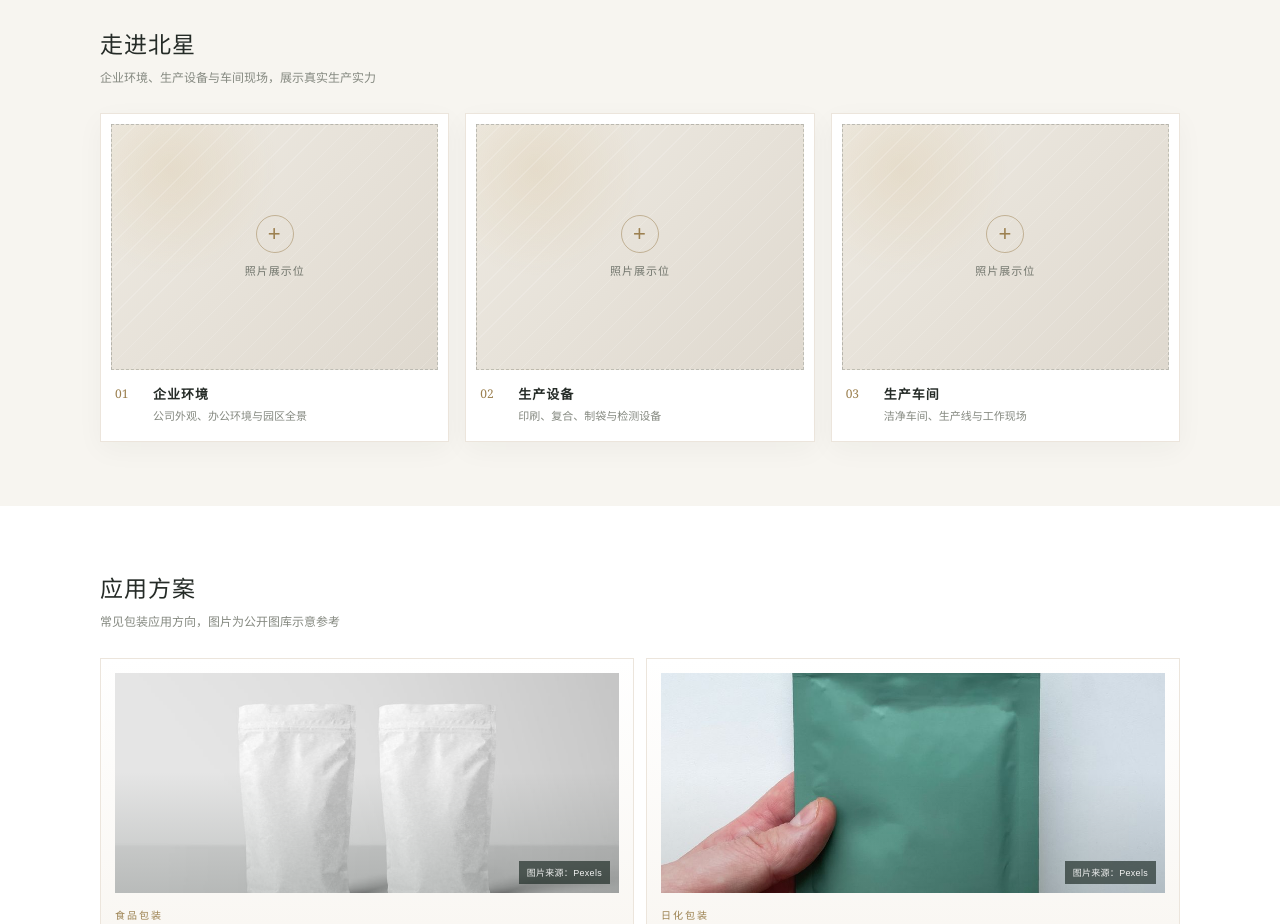
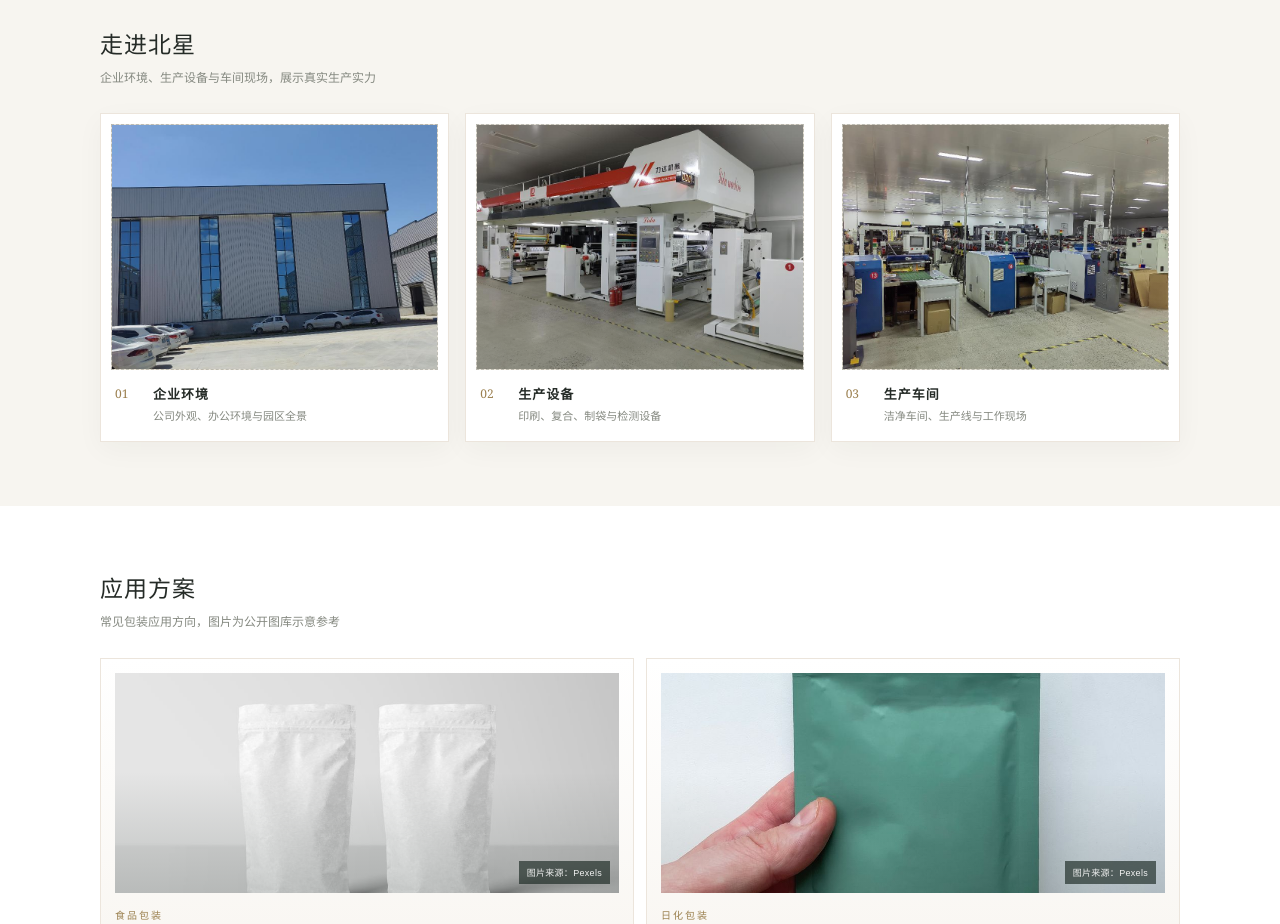
Before and after one commit to mcn124/beixing-packaging-website, a plain HTML site: page index.html in a window 1280 px wide. Shown: the part 2260-3184 px from the top of the page. Drawn offline with Linux system fonts and the light colour scheme.

Commit message:
Add real company facility photos

```diff
--- a/index.html
+++ b/index.html
@@ -473,36 +473,21 @@
       border: 1px dashed rgba(23,37,31,.2);
     }
 
+    .facility-photo img {
+      position: absolute;
+      inset: 0;
+      width: 100%;
+      height: 100%;
+      display: block;
+      object-fit: cover;
+    }
+
     .facility-photo::after {
       content: "";
       position: absolute;
       inset: 0;
-      background: repeating-linear-gradient(135deg, transparent 0 16px, rgba(255,255,255,.16) 16px 17px);
+      background: linear-gradient(180deg, transparent 60%, rgba(23,37,31,.12));
       pointer-events: none;
-    }
-
-    .facility-placeholder {
-      position: relative;
-      z-index: 1;
-      display: flex;
-      flex-direction: column;
-      align-items: center;
-      gap: 9px;
-      color: #72766d;
-      font-size: 11px;
-      letter-spacing: 1px;
-    }
-
-    .facility-placeholder-icon {
-      width: 38px;
-      height: 38px;
-      display: grid;
-      place-items: center;
-      color: #9c8050;
-      border: 1px solid rgba(156,128,80,.5);
-      border-radius: 50%;
-      font-size: 22px;
-      font-weight: 300;
     }
 
     .facility-caption {
@@ -971,10 +956,7 @@
       <div class="facility-grid">
         <article class="facility-card">
           <div class="facility-photo">
-            <div class="facility-placeholder">
-              <span class="facility-placeholder-icon" aria-hidden="true">+</span>
-              <span>照片展示位</span>
-            </div>
+            <img src="factory-exterior.jpg" alt="北星包装厂区外观实拍照片" loading="lazy">
           </div>
           <div class="facility-caption">
             <span class="facility-index">01</span>
@@ -984,10 +966,7 @@
         </article>
         <article class="facility-card">
           <div class="facility-photo">
-            <div class="facility-placeholder">
-              <span class="facility-placeholder-icon" aria-hidden="true">+</span>
-              <span>照片展示位</span>
-            </div>
+            <img src="production-equipment.jpg" alt="北星包装印刷生产设备实拍照片" loading="lazy">
           </div>
           <div class="facility-caption">
             <span class="facility-index">02</span>
@@ -997,10 +976,7 @@
         </article>
         <article class="facility-card">
           <div class="facility-photo">
-            <div class="facility-placeholder">
-              <span class="facility-placeholder-icon" aria-hidden="true">+</span>
-              <span>照片展示位</span>
-            </div>
+            <img src="production-workshop.jpg" alt="北星包装生产车间实拍照片" loading="lazy">
           </div>
           <div class="facility-caption">
             <span class="facility-index">03</span>
```
Also changed, not shown: factory-exterior.jpg (added), production-equipment.jpg (added), production-workshop.jpg (added).
